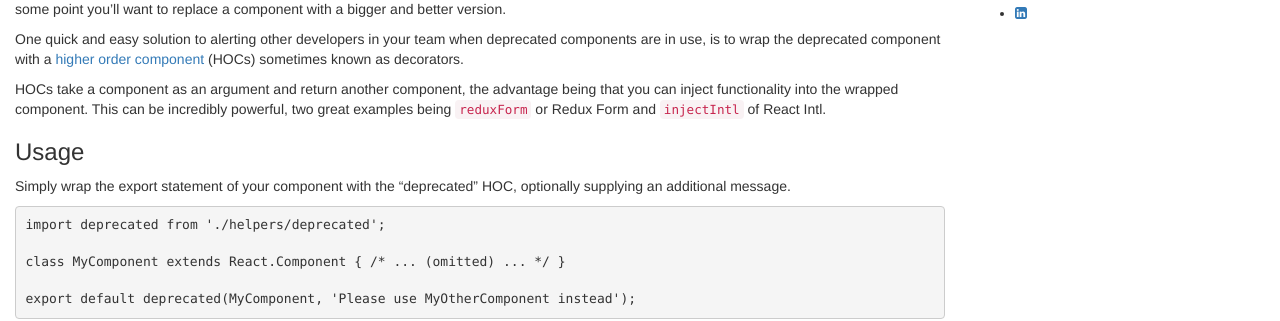
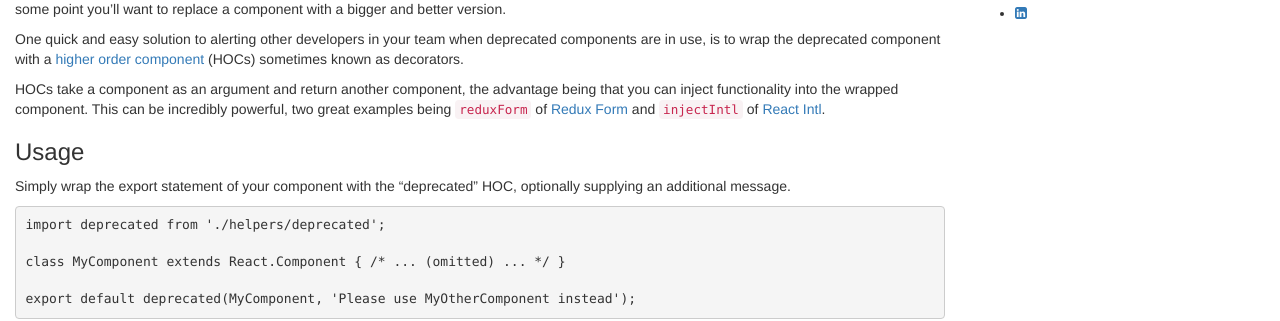
Before and after one commit to whawker/whawker.github.io, a Jekyll site: the page built from _posts/2016-07-15-deprecating-react-components-with-higher-order-components.md, in a window 1280 px wide. Shown: the part 130-451 px from the top of the page. Built offline with Jekyll 4.4.1, drawn with Linux system fonts in a browser that asks for light colours; nearby versions of some CDN libraries; a script that is not in the unit is left out.

```diff
--- a/_posts/2016-07-15-deprecating-react-components-with-higher-order-components.md
+++ b/_posts/2016-07-15-deprecating-react-components-with-higher-order-components.md
@@ -7,7 +7,7 @@ When maintaining medium to large sized codebases, sooner or later you're going t
 
 One quick and easy solution to alerting other developers in your team when deprecated components are in use, is to wrap the deprecated component with a [higher order component](https://egghead.io/lessons/react-react-fundamentals-higher-order-components-replaces-mixins) (HOCs) sometimes known as decorators.
 
-HOCs take a component as an argument and return another component, the advantage being that you can inject functionality into the wrapped component. This can be incredibly powerful, two great examples being [`reduxForm`](http://redux-form.com/5.3.1/#/api/reduxForm) or Redux Form and [`injectIntl`](https://github.com/yahoo/react-intl/wiki/API#injection-api) of React Intl.
+HOCs take a component as an argument and return another component, the advantage being that you can inject functionality into the wrapped component. This can be incredibly powerful, two great examples being [`reduxForm`](http://redux-form.com/5.3.1/#/api/reduxForm) of [Redux Form](http://redux-form.com) and [`injectIntl`](https://github.com/yahoo/react-intl/wiki/API#injection-api) of [React Intl](https://github.com/yahoo/react-intl).
 
 ### Usage
 
```
